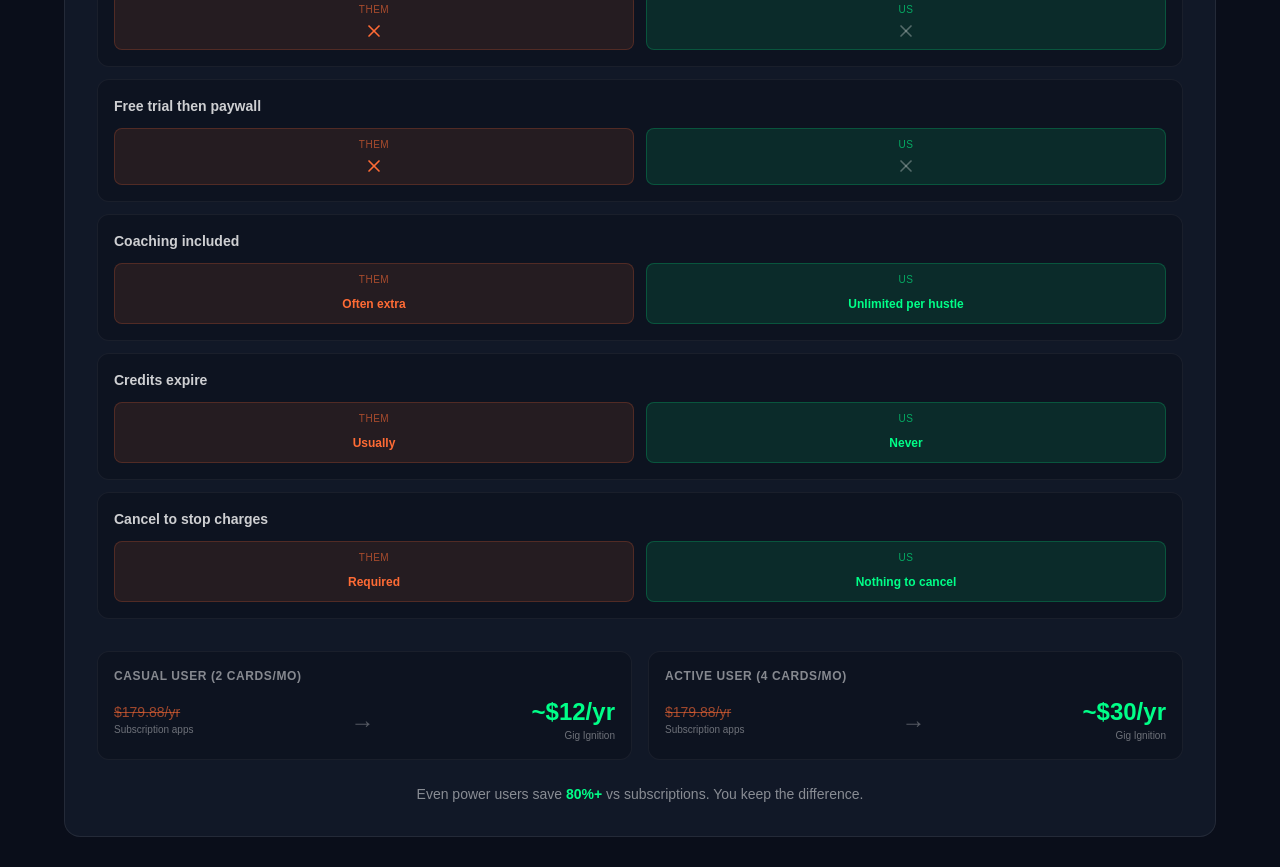
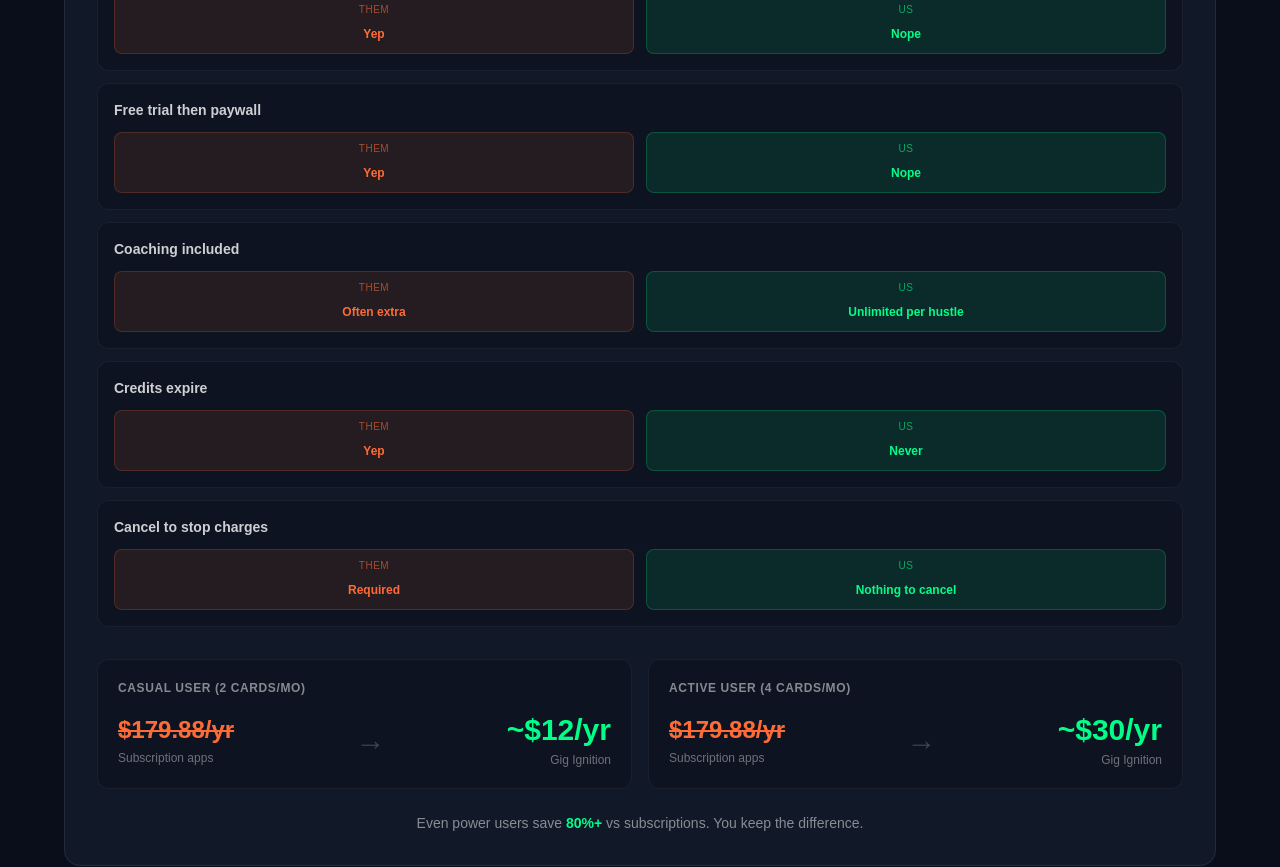
Before and after one commit to JPSTEVE316-Coder/gigignition-website, a Next.js app: page / in a window 1280 px wide. Shown: the part 4900-5767 px from the top of the page. Built offline with nearby package versions, Linux system fonts and the light colour scheme.

Commit message:
Add files via upload

```diff
--- a/components/Pricing.tsx
+++ b/components/Pricing.tsx
@@ -1,7 +1,7 @@
 'use client'
 
 import { motion } from 'framer-motion'
-import { Check, X, Zap, Rocket, Shield, ChevronDown } from 'lucide-react'
+import { Check, Zap, Rocket, Shield, ChevronDown } from 'lucide-react'
 import { useState } from 'react'
 
 const fuelPackages = [
@@ -48,10 +48,10 @@
 
 const comparison = [
   { feature: 'Monthly fee', them: '$9.99 - $29.99', us: '$0' },
-  { feature: 'Charges when idle', them: true, us: false },
-  { feature: 'Free trial then paywall', them: true, us: false },
+  { feature: 'Charges when idle', them: 'Yep', us: 'Nope' },
+  { feature: 'Free trial then paywall', them: 'Yep', us: 'Nope' },
   { feature: 'Coaching included', them: 'Often extra', us: 'Unlimited per hustle' },
-  { feature: 'Credits expire', them: 'Usually', us: 'Never' },
+  { feature: 'Credits expire', them: 'Yep', us: 'Never' },
   { feature: 'Cancel to stop charges', them: 'Required', us: 'Nothing to cancel' },
 ]
 
@@ -249,19 +249,11 @@
                 <div className="grid grid-cols-2 gap-3">
                   <div className="text-center p-2 rounded-lg bg-neon-orange/10 border border-neon-orange/20">
                     <p className="text-[10px] text-neon-orange/60 uppercase tracking-wider mb-1">Them</p>
-                    {typeof row.them === 'boolean' ? (
-                      row.them ? <X className="w-5 h-5 text-neon-orange mx-auto" /> : <Check className="w-5 h-5 text-white/30 mx-auto" />
-                    ) : (
-                      <span className="text-neon-orange text-xs font-semibold">{row.them}</span>
-                    )}
+                    <span className={`text-xs font-semibold ${row.them === 'Yep' ? 'text-neon-orange' : 'text-neon-orange'}`}>{row.them}</span>
                   </div>
                   <div className="text-center p-2 rounded-lg bg-neon-green/10 border border-neon-green/20">
                     <p className="text-[10px] text-neon-green/60 uppercase tracking-wider mb-1">Us</p>
-                    {typeof row.us === 'boolean' ? (
-                      row.us ? <Check className="w-5 h-5 text-neon-green mx-auto" /> : <X className="w-5 h-5 text-white/30 mx-auto" />
-                    ) : (
-                      <span className="text-neon-green text-xs font-semibold">{row.us}</span>
-                    )}
+                    <span className={`text-xs font-semibold ${row.us === 'Nope' ? 'text-neon-green' : 'text-neon-green'}`}>{row.us}</span>
                   </div>
                 </div>
               </div>
@@ -270,31 +262,31 @@
 
           {/* Annual Savings */}
           <div className="grid grid-cols-1 sm:grid-cols-2 gap-4 mb-6">
-            <div className="bg-midnight/50 border border-white/[0.05] rounded-xl p-4">
-              <p className="text-white/50 text-xs font-semibold uppercase tracking-wider mb-3">Casual User (2 cards/mo)</p>
-              <div className="flex items-center justify-between gap-3">
+            <div className="bg-midnight/50 border border-white/[0.05] rounded-xl p-5">
+              <p className="text-white/50 text-xs font-semibold uppercase tracking-wider mb-4">Casual User (2 cards/mo)</p>
+              <div className="flex items-center justify-between gap-2">
                 <div>
-                  <p className="text-neon-orange/60 line-through text-sm">$179.88/yr</p>
-                  <p className="text-[10px] text-white/40">Subscription apps</p>
+                  <p className="text-neon-orange font-orbitron text-xl lg:text-2xl font-bold line-through decoration-2">$179.88/yr</p>
+                  <p className="text-xs text-white/40 mt-1">Subscription apps</p>
                 </div>
-                <div className="text-2xl text-white/30">&rarr;</div>
+                <div className="text-3xl text-white/20">&rarr;</div>
                 <div className="text-right">
-                  <p className="font-orbitron text-2xl font-bold text-neon-green">~$12/yr</p>
-                  <p className="text-[10px] text-white/40">Gig Ignition</p>
+                  <p className="font-orbitron text-2xl lg:text-3xl font-bold text-neon-green">~$12/yr</p>
+                  <p className="text-xs text-white/40 mt-1">Gig Ignition</p>
                 </div>
               </div>
             </div>
-            <div className="bg-midnight/50 border border-white/[0.05] rounded-xl p-4">
-              <p className="text-white/50 text-xs font-semibold uppercase tracking-wider mb-3">Active User (4 cards/mo)</p>
-              <div className="flex items-center justify-between gap-3">
+            <div className="bg-midnight/50 border border-white/[0.05] rounded-xl p-5">
+              <p className="text-white/50 text-xs font-semibold uppercase tracking-wider mb-4">Active User (4 cards/mo)</p>
+              <div className="flex items-center justify-between gap-2">
                 <div>
-                  <p className="text-neon-orange/60 line-through text-sm">$179.88/yr</p>
-                  <p className="text-[10px] text-white/40">Subscription apps</p>
+                  <p className="text-neon-orange font-orbitron text-xl lg:text-2xl font-bold line-through decoration-2">$179.88/yr</p>
+                  <p className="text-xs text-white/40 mt-1">Subscription apps</p>
                 </div>
-                <div className="text-2xl text-white/30">&rarr;</div>
+                <div className="text-3xl text-white/20">&rarr;</div>
                 <div className="text-right">
-                  <p className="font-orbitron text-2xl font-bold text-neon-green">~$30/yr</p>
-                  <p className="text-[10px] text-white/40">Gig Ignition</p>
+                  <p className="font-orbitron text-2xl lg:text-3xl font-bold text-neon-green">~$30/yr</p>
+                  <p className="text-xs text-white/40 mt-1">Gig Ignition</p>
                 </div>
               </div>
             </div>
```
